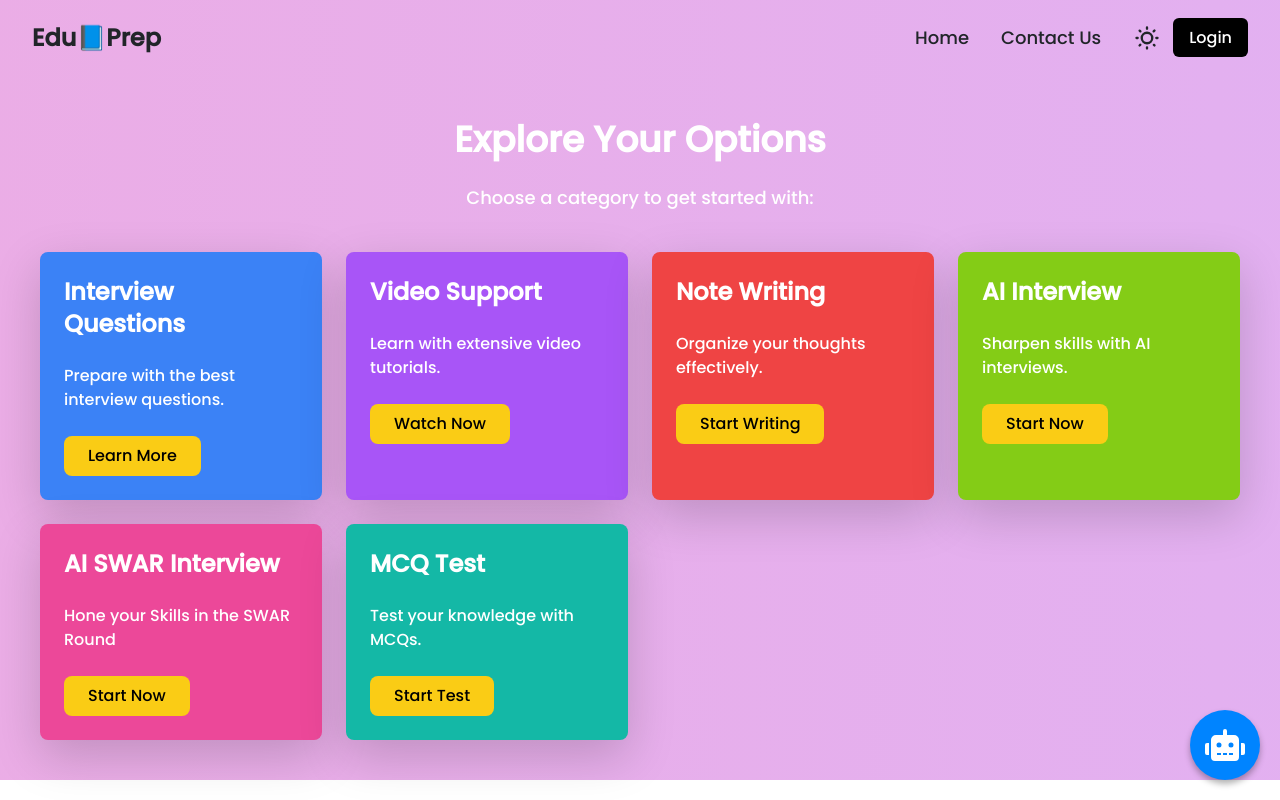
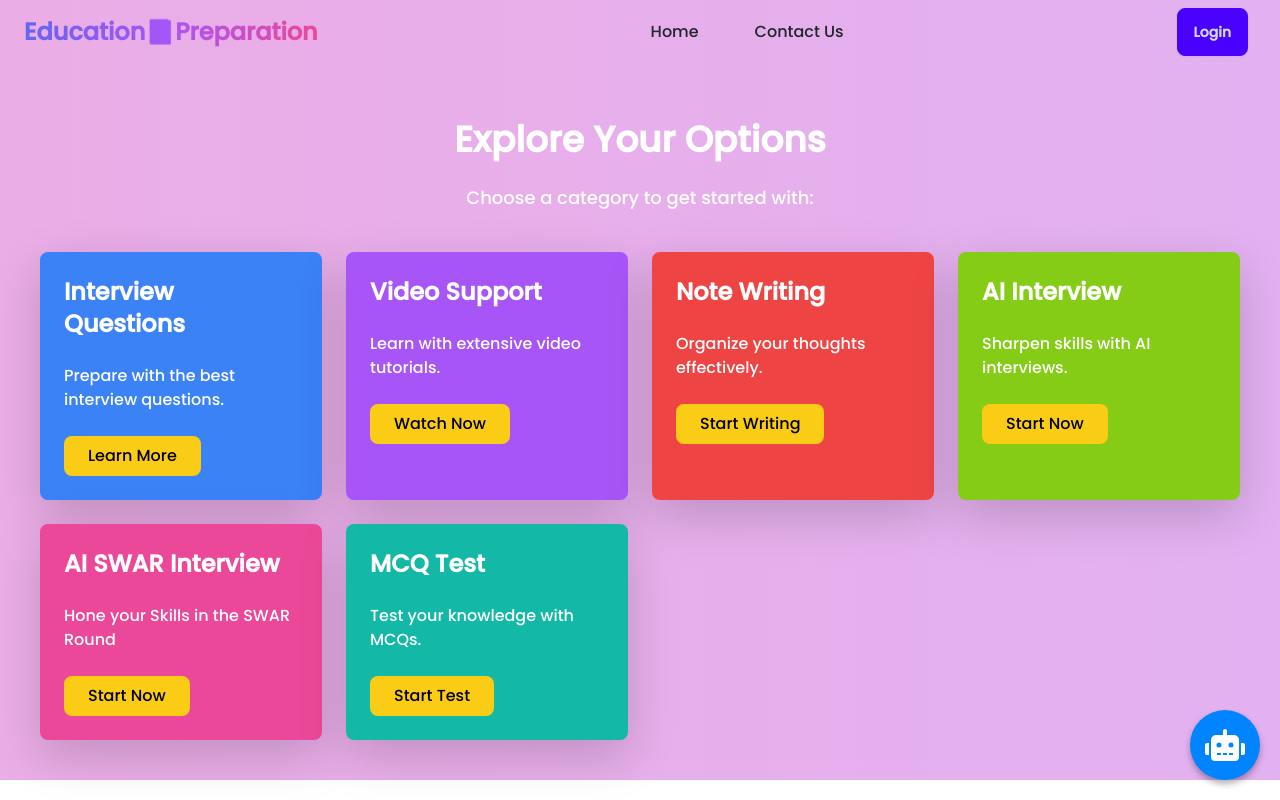
Before and after one commit to devkinandan386/bookStoreApp, a React (Vite) app in the folder Frontend/: page /Other in a window 1280 px wide. Built offline with nearby package versions, Linux system fonts and the light colour scheme.

Commit message:
Update Navbar.jsx

```diff
--- a/Frontend/src/components/Navbar.jsx
+++ b/Frontend/src/components/Navbar.jsx
@@ -1,71 +1,61 @@
-import React, { useEffect } from "react";
-import { useState } from "react";
+import React, { useEffect, useState } from "react";
 import Login from "./Login";
 import Logout from "./Logout";
 import { useAuth } from "../context/AuthProvider";
 
 function Navbar() {
   const [authUser, setAuthUser] = useAuth();
-  const [theme, setTheme] = useState(
-    localStorage.getItem("theme") ? localStorage.getItem("theme") : "light"
-  );
-  const element = document.documentElement;
-  useEffect(() => {
-    if (theme === "dark") {
-      element.classList.add("dark");
-      localStorage.setItem("theme", "dark");
-      document.body.classList.add("dark");
-    } else {
-      element.classList.remove("dark");
-      localStorage.setItem("theme", "light");
-      document.body.classList.remove("dark");
-    }
-  }, [theme]);
+  const [menuOpen, setMenuOpen] = useState(false);
+  const [sticky, setSticky] = useState(false);
 
-  const [sticky, setSticky] = useState(false);
   useEffect(() => {
     const handleScroll = () => {
-      if (window.scrollY > 0) {
-        setSticky(true);
-      } else {
-        setSticky(false);
-      }
+      setSticky(window.scrollY > 0);
     };
     window.addEventListener("scroll", handleScroll);
-    return () => {
-      window.removeEventListener("scroll", handleScroll);
-    };
+    return () => window.removeEventListener("scroll", handleScroll);
   }, []);
-  const navItems = (
+
+  const navLinks = (
     <>
       <li>
-        <a href="/">Home</a>
+        <a
+          href="/"
+          onClick={() => setMenuOpen(false)}
+          className="hover:text-blue-600 transition-colors duration-300"
+        >
+          Home
+        </a>
       </li>
       <li>
-        <a href="/about">Contact Us</a>
+        <a
+          href="/about"
+          onClick={() => setMenuOpen(false)}
+          className="hover:text-blue-600 transition-colors duration-300"
+        >
+          Contact Us
+        </a>
       </li>
     </>
   );
+
   return (
-    <>
-      <div
-        className={` max-w-screen-2xl container mx-auto md:px-20 px-4 dark:bg-slate-800 dark:text-white fixed top-0 left-0 right-0 z-50 ${
-          sticky
-            ? "sticky-navbar shadow-md bg-base-200 dark:bg-slate-700 dark:text-white duration-300 transition-all ease-in-out"
-            : ""
+    <header
+      className={`w-full fixed top-0 left-0 z-50 transition-all duration-300 ${
+        sticky ? "shadow-md bg-white" : "bg-transparent"
       }`}
     >
-        <div className="navbar ">
-          <div className="navbar-start">
-            <div className="dropdown">
-              <div
-                tabIndex={0}
-                role="button"
-                className="btn btn-ghost lg:hidden"
+      <div className="navbar max-w-7xl mx-auto px-4 md:px-6 flex justify-between items-center h-16 flex-nowrap">
+        {/* Left: Logo + Hamburger */}
+        <div className="flex items-center gap-3 flex-shrink-0">
+          <button
+            className="lg:hidden btn btn-ghost"
+            onClick={() => setMenuOpen(!menuOpen)}
+            aria-label="Toggle Menu"
           >
             <svg
               xmlns="http://www.w3.org/2000/svg"
-                  className="h-5 w-5"
+              className="h-6 w-6"
               fill="none"
               viewBox="0 0 24 24"
               stroke="currentColor"
@@ -74,60 +64,52 @@ function Navbar() {
                 strokeLinecap="round"
                 strokeLinejoin="round"
                 strokeWidth="2"
-                    d="M4 6h16M4 12h8m-8 6h16"
+                d={
+                  menuOpen ? "M6 18L18 6M6 6l12 12" : "M4 6h16M4 12h16M4 18h16"
+                }
               />
             </svg>
-              </div>
-              <ul
-                tabIndex={0}
-                className="menu menu-sm dropdown-content mt-3 z-[1] p-2 shadow bg-base-100 rounded-box w-52 menu menu-horizontal px-1 text-lg"
-              >
-                {navItems}
-              </ul>
+          </button>
+
+          <a className="text-sm sm:text-lg md:text-2xl font-bold bg-gradient-to-r from-indigo-500 via-purple-500 to-pink-500 bg-clip-text text-transparent break-words">
+            Education📘Preparation
+          </a>
         </div>
 
-            <a className=" text-2xl font-bold cursor-pointer">Edu📘Prep</a>
-          </div>
-          <div className="navbar-end space-x-3">
-            <div className="navbar-center hidden lg:flex">
-              <ul className="menu menu-horizontal px-1 text-lg hover-text-purple-600">
-                {navItems}
-              </ul>
-            </div>
-            <label className="swap swap-rotate">
-              <input
-                type="checkbox"
-                className="theme-controller"
-                value="synthwave"
-              />
-              <svg
-                className="swap-off fill-current w-7 h-7"
-                xmlns="http://www.w3.org/2000/svg"
-                viewBox="0 0 24 24"
-                onClick={() => setTheme(theme === "dark" ? "light" : "dark")}
-              >
-                <path d="M5.64,17l-.71.71a1,1,0,0,0,0,1.41,1,1,0,0,0,1.41,0l.71-.71A1,1,0,0,0,5.64,17ZM5,12a1,1,0,0,0-1-1H3a1,1,0,0,0,0,2H4A1,1,0,0,0,5,12Zm7-7a1,1,0,0,0,1-1V3a1,1,0,0,0-2,0V4A1,1,0,0,0,12,5ZM5.64,7.05a1,1,0,0,0,.7.29,1,1,0,0,0,.71-.29,1,1,0,0,0,0-1.41l-.71-.71A1,1,0,0,0,4.93,6.34Zm12,.29a1,1,0,0,0,.7-.29l.71-.71a1,1,0,1,0-1.41-1.41L17,5.64a1,1,0,0,0,0,1.41A1,1,0,0,0,17.66,7.34ZM21,11H20a1,1,0,0,0,0,2h1a1,1,0,0,0,0-2Zm-9,8a1,1,0,0,0-1,1v1a1,1,0,0,0,2,0V20A1,1,0,0,0,12,19ZM18.36,17A1,1,0,0,0,17,18.36l.71.71a1,1,0,0,0,1.41,0,1,1,0,0,0,0-1.41ZM12,6.5A5.5,5.5,0,1,0,17.5,12,5.51,5.51,0,0,0,12,6.5Zm0,9A3.5,3.5,0,1,1,15.5,12,3.5,3.5,0,0,1,12,15.5Z" />
-              </svg>
-            </label>
+        {/* Center: Desktop Navigation */}
+        <nav className="hidden lg:flex">
+          <ul className="menu menu-horizontal gap-4 text-base">{navLinks}</ul>
+        </nav>
+
+        {/* Right: Auth Buttons */}
+        <div className="flex items-center gap-2 flex-nowrap min-w-0">
           {authUser ? (
             <Logout />
           ) : (
-              <div className="">
-                <a
-                  className="bg-black text-white px-3 py-2 rounded-md hover:bg-slate-800 duration-300 cursor-pointer"
+            <>
+              <button
+                className="btn btn-sm md:btn-md btn-primary whitespace-nowrap min-w-[64px]"
                 onClick={() =>
                   document.getElementById("my_modal_3").showModal()
                 }
               >
                 Login
-                </a>
+              </button>
               <Login />
-              </div>
+            </>
           )}
         </div>
       </div>
+
+      {/* Mobile Menu */}
+      <div
+        className={`lg:hidden overflow-hidden transition-all duration-300 ${
+          menuOpen ? "max-h-[500px]" : "max-h-0"
+        } backdrop-blur-md`}
+      >
+        <ul className="menu p-4 text-base">{navLinks}</ul>
       </div>
-    </>
+    </header>
   );
 }
 
```
Lines whose indentation alone changed are shown as unchanged.
